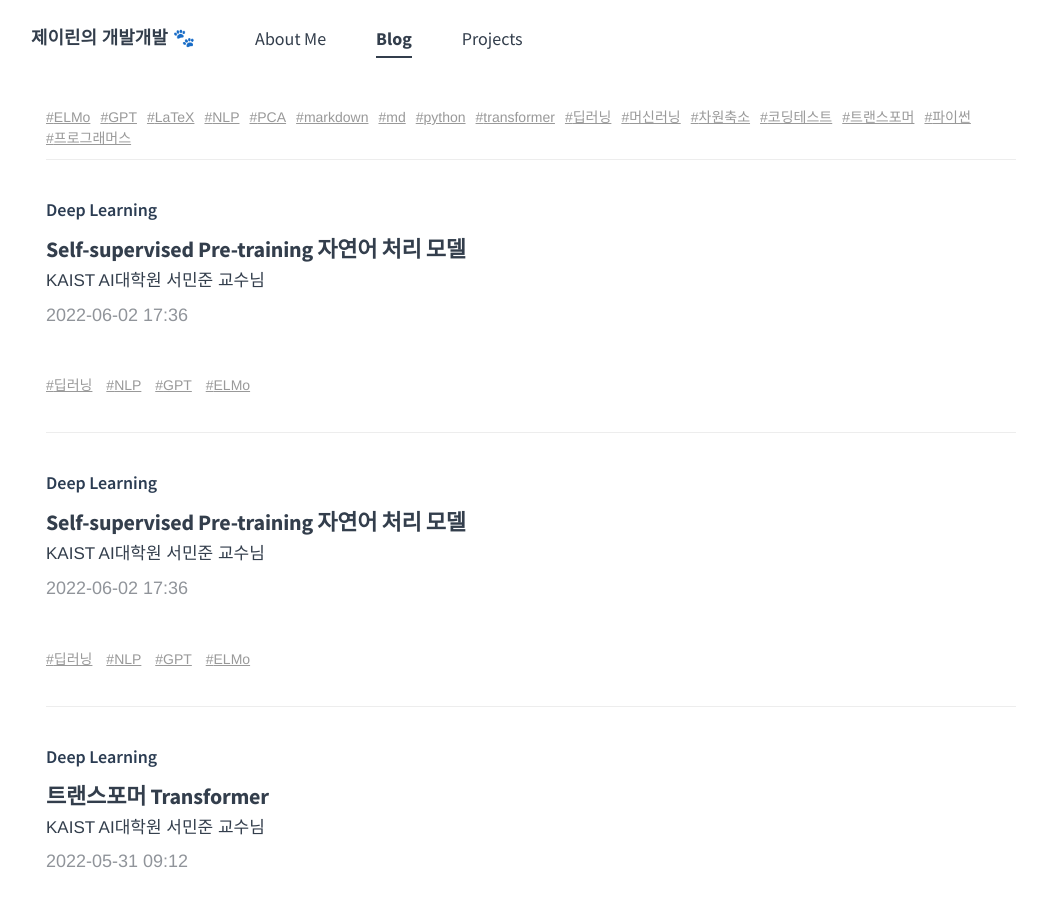
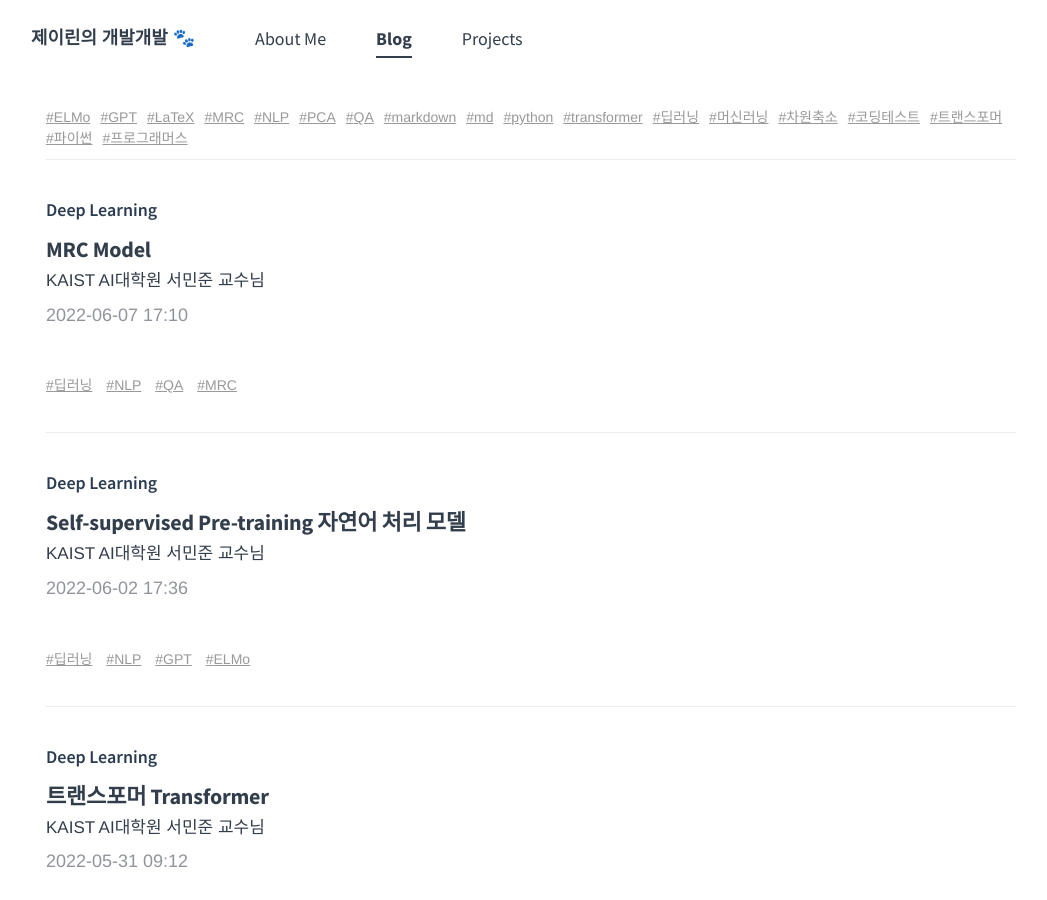
Before and after one commit to jayleenym/jayleenym.github.io, a Jekyll site: the page built from blog/index.md, in a window 1280 px wide and 900 px high. Shown: the whole window, without its empty margins (109-1156 px from the left). Built offline with Jekyll 4.4.1, drawn with Linux system fonts in a browser that asks for light colours.

Commit message:
Add: 22/06/07 MRC

```diff
--- a/blog/2206071710/index.md
+++ b/blog/2206071710/index.md
@@ -1,11 +1,11 @@
 ---
 layout: post
 type: blog
-date: 2022-06-02 17:36
+date: 2022-06-07 17:10
 category: Deep Learning
-title: Self-supervised Pre-training 자연어 처리 모델
+title: MRC Model
 subtitle: KAIST AI대학원 서민준 교수님
 post-header: true
-header-img: img/transformer-model-architecture.png
-hash-tag: [딥러닝, NLP, GPT, ELMo]
+header-img: img/retriver.jpeg
+hash-tag: [딥러닝, NLP, QA, MRC]
 ---
```
Also changed, not shown: blog/2206071710/img/retriver.jpeg (added).
